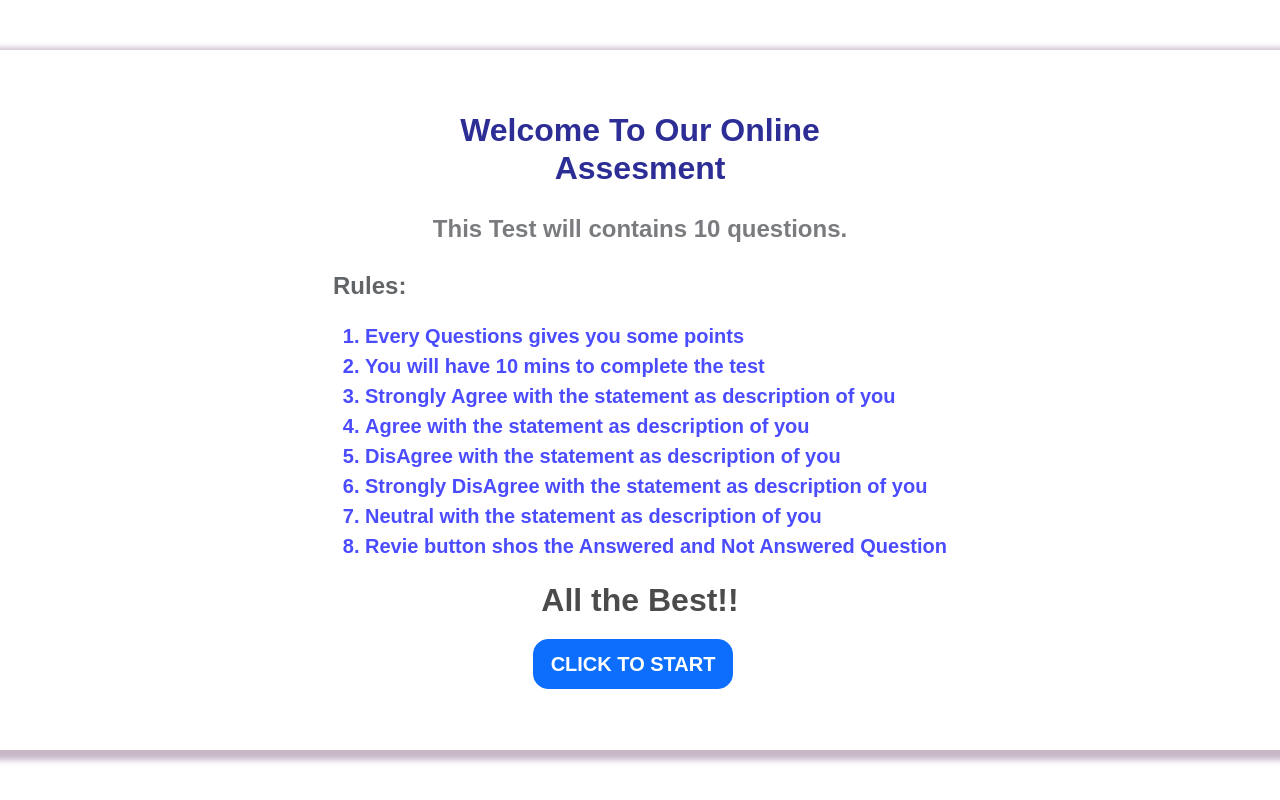
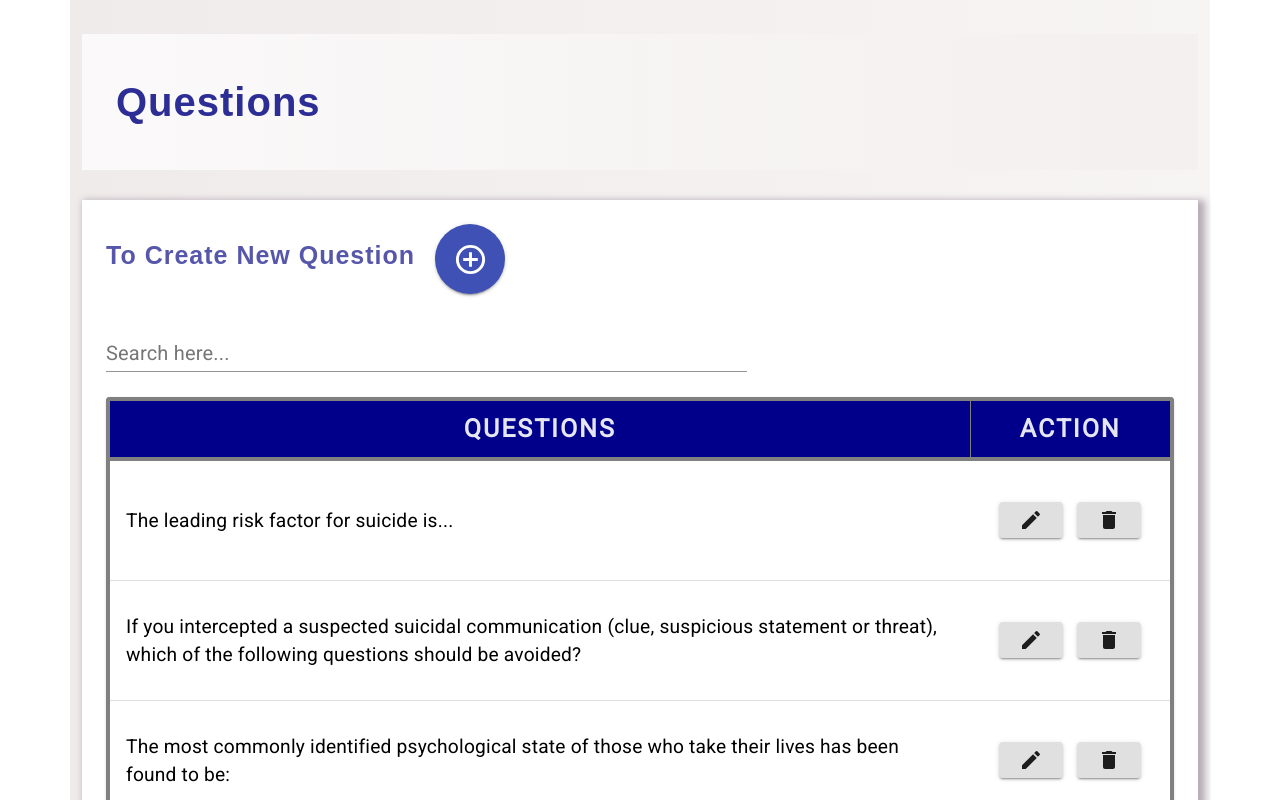
Before and after one commit to K7-Kesavan/SPIF, a React (Create React App) app: page / in a window 1280 px wide. Shown: the top 800 px of the page. Built offline with nearby package versions, Linux system fonts and the light colour scheme; data requests are answered from the project's data file; a web font is replaced by a local one.

Commit message:
Add icon - width and height

```diff
--- a/src/App.js
+++ b/src/App.js
@@ -18,15 +18,15 @@ function App() {
             <CheckoutPage />
           </MaterialLayout> */}
 
-          {/* <Route path='/' element={ <AdminStatement/>}/> */}
+          <Route path='/' element={ <AdminStatement/>}/>
 
-          <Route path='/' element={ <TermsConditions/>} />
+          {/* <Route path='/' element={ <TermsConditions/>} />
 
           <Route path='assessment-test' element={<AssessmentTest/>} />
 
           <Route path='test-result' element={ <TestResult/> } />
 
-          <Route path='certification-page' element={ <CertificationPage/> } />
+          <Route path='certification-page' element={ <CertificationPage/> } /> */}
 
         </Routes>
       </Router>
--- a/src/components/assessment/Profile-Details/Admin-Statement/AdminStatement.jsx
+++ b/src/components/assessment/Profile-Details/Admin-Statement/AdminStatement.jsx
@@ -1,12 +1,13 @@
 import React from 'react'
 import './adminStatement.css'
-import { Button, TextField, Dialog, DialogActions, DialogContent, DialogContentText, DialogTitle, TextareaAutosize, Typography } from '@material-ui/core'
+import { Button, TextField, Dialog, DialogActions, DialogContent, DialogTitle, TextareaAutosize, Typography } from '@material-ui/core'
 import { useState } from 'react';
 import CustomPaginationActionsTable from './Table';
 import useFetch from '../../../Custom Hook/useFetch';
 import IconButton from '@mui/material/IconButton';
 import Tooltip from '@mui/material/Tooltip';
 import AddCircleOutlineIcon from '@mui/icons-material/AddCircleOutline';
+import CircularProgress from '@mui/material/CircularProgress';
 
 
 
@@ -24,7 +25,7 @@ const AdminStatement = () => {
         setOpen(false);
     };
 
-    if(!questions) return "No Question!"
+    if(!questions) return <CircularProgress size="5rem" style={{ display:"flex", margin:"auto" }}/>
 
     return (
         <div className='container admin-statement p-4'>
@@ -39,7 +40,7 @@ const AdminStatement = () => {
                             title="To Add New Question"
                             placement="right"
                         >
-                            <Button style={{ borderRadius:"50%", width:"50px" }} variant="contained" color='primary' onClick={handleClickOpen}>
+                            <Button style={{ borderRadius:"50%", width:"70px", height:"70px" }} variant="contained" color='primary' onClick={handleClickOpen}>
                                 <IconButton>
                                     <AddCircleOutlineIcon fontSize='large' style={{ color:"white" }}  />
                                 </IconButton>
--- a/src/components/assessment/Profile-Details/Assessment-Test/TestCompletionPage/Certification/CertificationPage.jsx
+++ b/src/components/assessment/Profile-Details/Assessment-Test/TestCompletionPage/Certification/CertificationPage.jsx
@@ -2,15 +2,19 @@ import React from 'react'
 import Tooltip from '@mui/material/Tooltip';
 import { Button } from '@material-ui/core';
 import {saveAs} from 'file-saver'
+import { useNavigate } from 'react-router-dom';
 
 const CertificationPage = () => {
+
+    let navigate = useNavigate();
 
 //    To Download image ----Have to install package
 //           npm install file-saver --save
 //    Then have to import "saveAs" funtion from file-saver
 
     const downloadImage = () => {
-          saveAs('image_url', 'Creative Photography Participation Certificate Template-1.jpeg') // Put your image url here.
+        saveAs('image_url', 'Creative Photography Participation Certificate Template-1.jpeg'); // Put your image url here.
+        navigate('/')
     }
 
 
```
